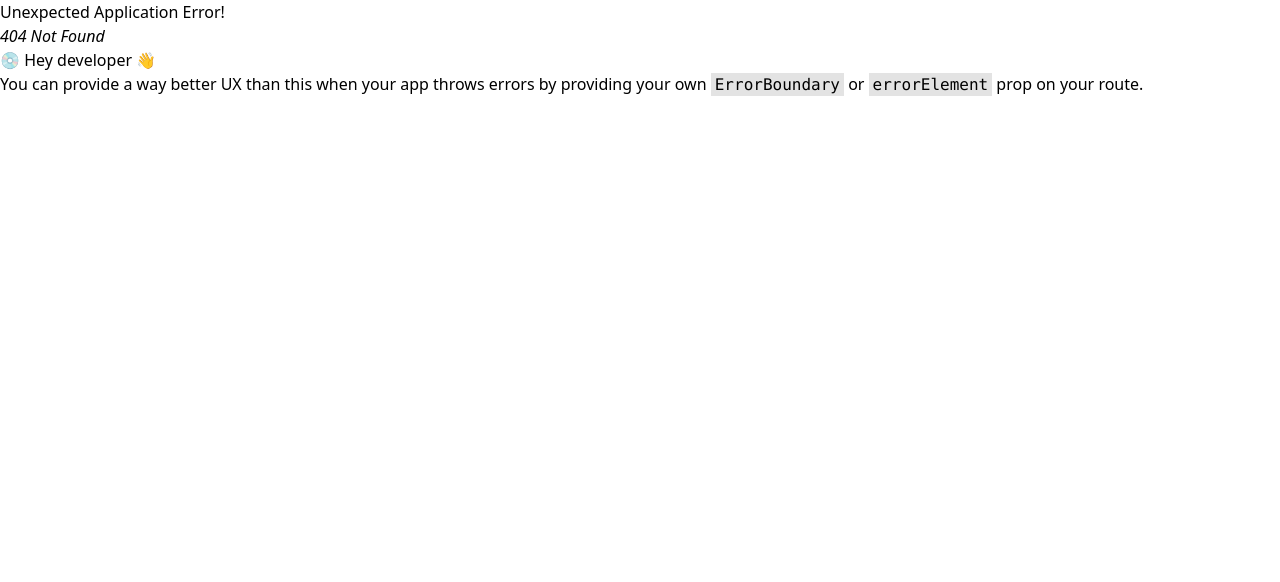
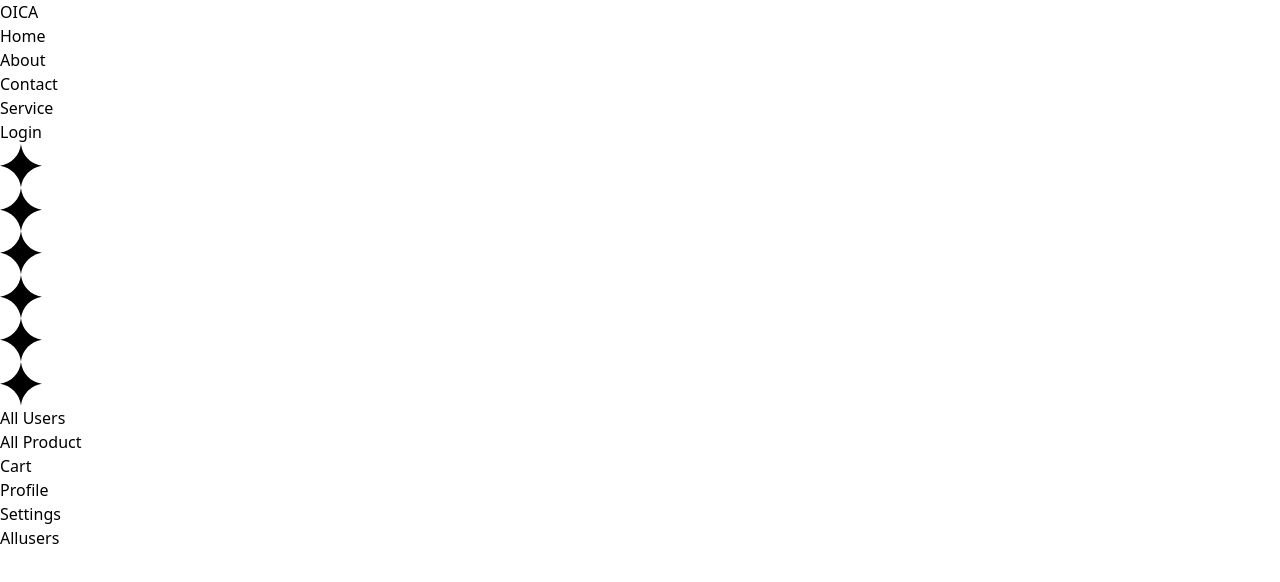
Before and after one commit to Ankit-Bapun123/-react-private-routing-project, a React (Vite) app: page /dashboard/allusers in a window 1280 px wide. Before the commit this address had no page. Shown: the top 582 px of the page. Built offline with nearby package versions, Linux system fonts and the light colour scheme; sample sign-in values are in the browser's storage; the HTML template or start-up script is replaced by a standard one.

Commit message:
fix folder spelling

```diff
--- a/src/App.jsx
+++ b/src/App.jsx
@@ -1,7 +1,7 @@
 import React from "react";
 import "./index.css";
-import Navbar from "./components/navbar/Navbar";
 import { createBrowserRouter, RouterProvider } from "react-router-dom";
+
 import Layout from "./Layout";
 import About from "./pages/About";
 import Home from "./pages/Home";
@@ -9,12 +9,14 @@ import Contact from "./pages/Contact";
 import Services from "./pages/Services";
 import Login from "./pages/Login";
 import Register from "./pages/Register";
-import Dashboared from "./components/Dashboared/Dashboared";
-import Allusers from "./components/dashboaredpages/AllUsers";
-import AllProducts from "./components/dashboaredpages/AllProducts";
-import Cart from "./components/dashboaredpages/Cart";
-import Profile from "./components/dashboaredpages/Profile";
-import Settings from "./components/dashboaredpages/Settings";
+
+import Dashboard from "./components/Dashboard/Dashboard";
+import Allusers from "./components/dashboardpages/AllUsers";
+import AllProducts from "./components/dashboardpages/AllProducts";
+import Cart from "./components/dashboardpages/Cart";
+import Profile from "./components/dashboardpages/Profile";
+import Settings from "./components/dashboardpages/Settings";
+
 import ProtectedRoute from "./privaterouting/ProtectedRoute";
 
 const App = () => {
@@ -24,12 +26,12 @@ const App = () => {
       element: <Layout />,
       children: [
         {
+          path: "/",
+          element: <Home />,
+        },
+        {
           path: "/about",
           element: <About />,
-        },
-        {
-          path: "/",
-          element: <Home />,
         },
         {
           path: "/contact",
@@ -52,31 +54,31 @@ const App = () => {
           element: <Register />,
         },
         {
-          path: "/dashboared",
+          path: "/dashboard",
           element: (
             <ProtectedRoute>
-              <Dashboared />
+              <Dashboard />
             </ProtectedRoute>
           ),
           children: [
             {
-              path: "/dashboared/allusers",
+              path: "/dashboard/allusers",
               element: <Allusers />,
             },
             {
-              path: "/dashboared/allproducts",
+              path: "/dashboard/allproducts",
               element: <AllProducts />,
             },
             {
-              path: "/dashboared/cart",
+              path: "/dashboard/cart",
               element: <Cart />,
             },
             {
-              path: "/dashboared/profile",
+              path: "/dashboard/profile",
               element: <Profile />,
             },
             {
-              path: "/dashboared/settings",
+              path: "/dashboard/settings",
               element: <Settings />,
             },
           ],
```
Also changed, not shown: src/components/dashboard/Dashboard.jsx (renamed from src/components/dashboared/Dashboared.jsx), src/components/dashboardpages/AllProducts.jsx (renamed from src/components/dashboaredpages/AllProducts.jsx), src/components/dashboardpages/Allusers.jsx (renamed from src/components/dashboaredpages/Allusers.jsx), src/components/dashboardpages/Cart.jsx (renamed from src/components/dashboaredpages/Cart.jsx), src/components/dashboardpages/Profile.jsx (renamed from src/components/dashboaredpages/Profile.jsx), src/components/dashboardpages/Settings.jsx (renamed from src/components/dashboaredpages/Settings.jsx).
